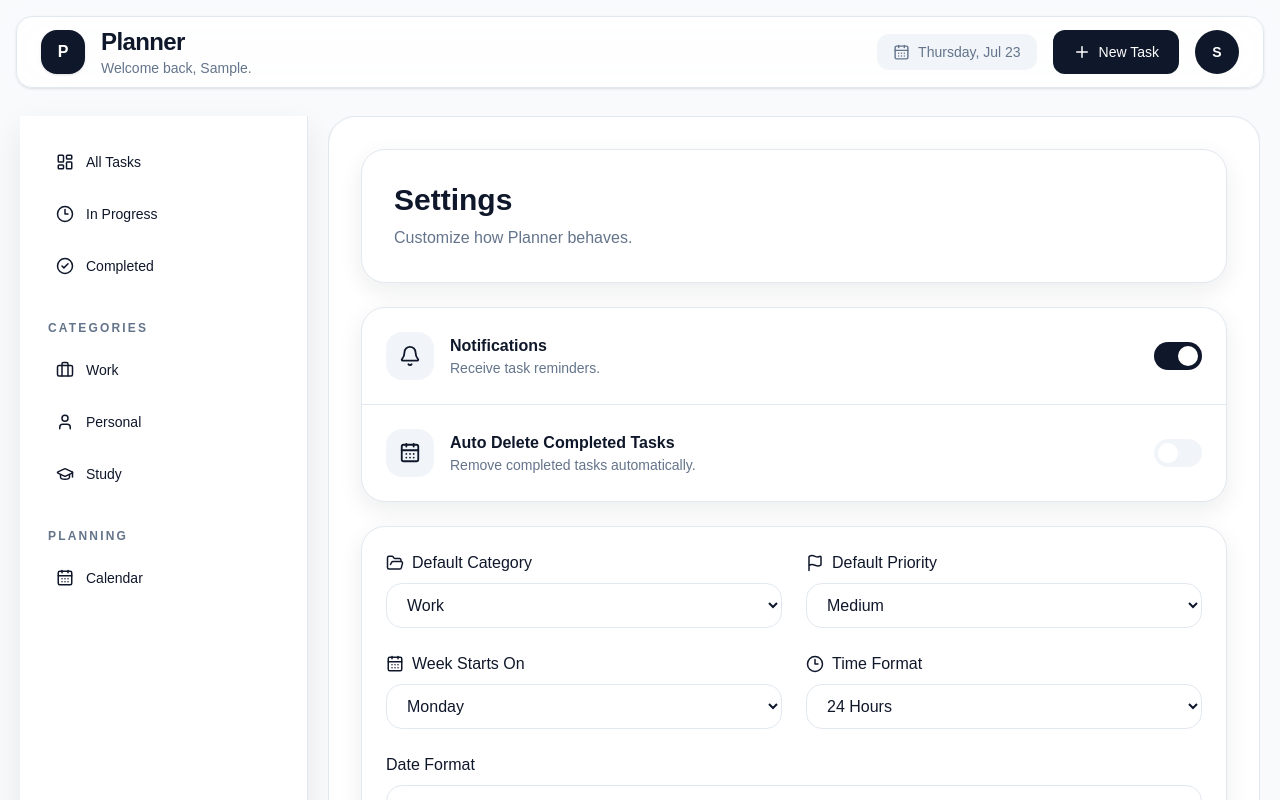
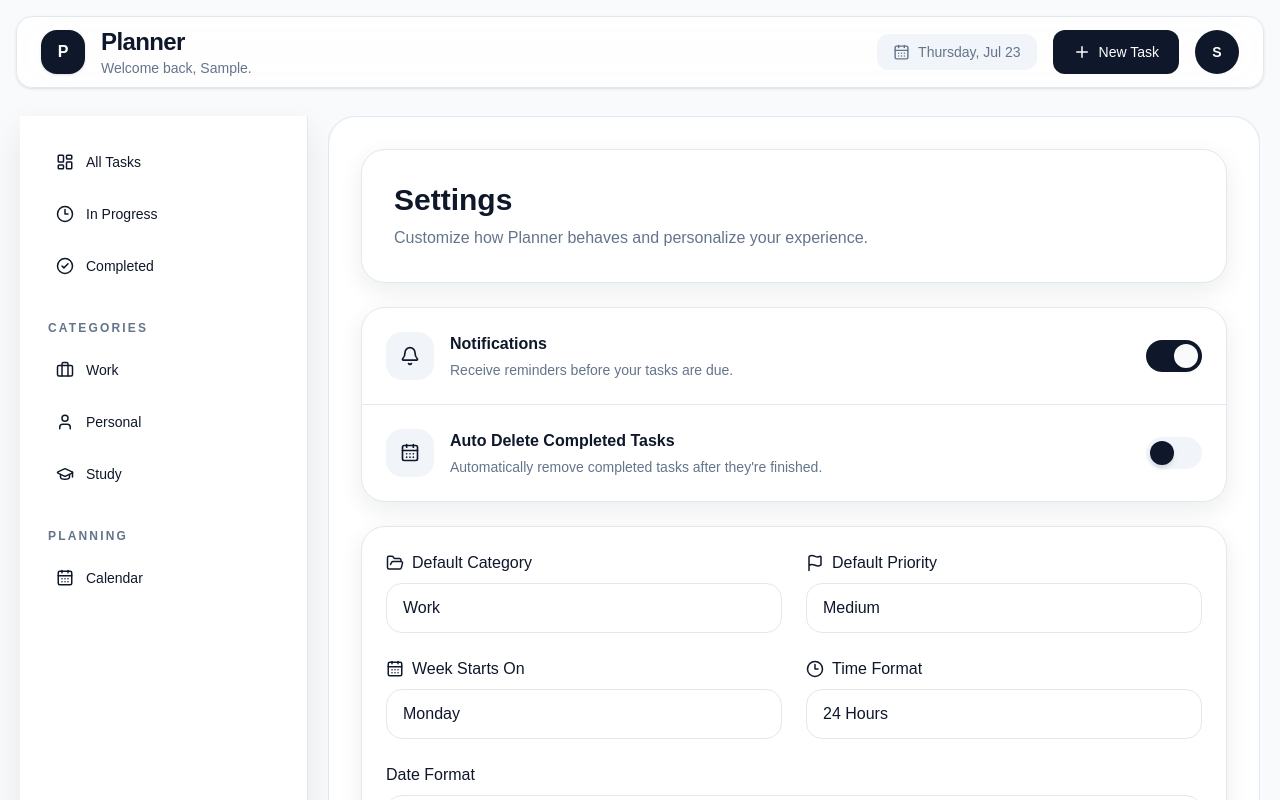
Before and after one commit to Ayman-Kz25/Planner, a React (Vite) app: page /settings in a window 1280 px wide. Built offline with nearby package versions, Linux system fonts and the light colour scheme; no server answers; the database is empty; sample sign-in values are in the browser's storage.

Commit message:
improving settings page toggle

```diff
--- a/package.json
+++ b/package.json
@@ -23,6 +23,7 @@
     "react": "^19.2.0",
     "react-calendar": "^6.0.0",
     "react-dom": "^19.2.0",
+    "react-hot-toast": "^2.6.0",
     "react-router-dom": "^7.12.0",
     "tailwindcss": "^4.1.18"
   },
--- /dev/null
+++ b/src/components/Toggle.jsx
@@ -0,0 +1,54 @@
+const Toggle = ({
+  checked,
+  onChange,
+  disabled = false,
+}) => {
+  return (
+    <button
+      type="button"
+      aria-pressed={checked}
+      disabled={disabled}
+      onClick={onChange}
+      className={`
+        relative
+        h-8
+        w-14
+        rounded-full
+        transition-colors
+        duration-300
+        ${
+          checked
+            ? "bg-primary-theme"
+            : "surface-theme"
+        }
+        ${
+          disabled
+            ? "cursor-not-allowed opacity-50"
+            : "cursor-pointer"
+        }
+      `}
+    >
+      <span
+        className={`
+          absolute
+          left-1
+          top-1/2
+          h-6
+          w-6
+          -translate-y-1/2
+          rounded-full
+          shadow-md
+          transition-all
+          duration-300
+          ${
+            checked
+              ? "left-7 bg-theme"
+              : "left-1 bg-primary-theme"
+          }
+        `}
+      />
+    </button>
+  );
+};
+
+export default Toggle;
--- /dev/null
+++ b/src/context/SettingsContext.jsx
@@ -0,0 +1,81 @@
+import {
+  createContext,
+  useContext,
+  useEffect,
+  useState,
+} from "react";
+
+const SettingsContext = createContext();
+
+const defaultSettings = {
+  notifications: true,
+  autoDelete: false,
+
+  defaultCategory: "Work",
+  defaultPriority: "Medium",
+
+  weekStarts: "Monday",
+
+  dateFormat: "DD/MM/YYYY",
+  timeFormat: "24 Hours",
+};
+
+export const SettingsProvider = ({ children }) => {
+  const [settings, setSettings] = useState(() => {
+    const stored = localStorage.getItem("planner-settings");
+
+    return stored
+      ? JSON.parse(stored)
+      : defaultSettings;
+  });
+
+  useEffect(() => {
+    localStorage.setItem(
+      "planner-settings",
+      JSON.stringify(settings)
+    );
+  }, [settings]);
+
+  const updateSetting = (key, value) => {
+    setSettings((prev) => ({
+      ...prev,
+      [key]: value,
+    }));
+  };
+
+  const updateSettings = (newSettings) => {
+    setSettings((prev) => ({
+      ...prev,
+      ...newSettings,
+    }));
+  };
+
+  const resetSettings = () => {
+    setSettings(defaultSettings);
+  };
+
+  return (
+    <SettingsContext.Provider
+      value={{
+        settings,
+        updateSetting,
+        updateSettings,
+        resetSettings,
+      }}
+    >
+      {children}
+    </SettingsContext.Provider>
+  );
+};
+
+export const useSettings = () => {
+  const context = useContext(SettingsContext);
+
+  if (!context) {
+    throw new Error(
+      "useSettings must be used inside SettingsProvider."
+    );
+  }
+
+  return context;
+};
--- a/src/pages/SettingsPage.jsx
+++ b/src/pages/SettingsPage.jsx
@@ -1,5 +1,3 @@
-import { useState } from "react";
-
 import {
   Bell,
   CalendarDays,
@@ -9,27 +7,14 @@ import {
   Save,
 } from "lucide-react";
 
+import { useSettings } from "../context/SettingsContext";
+import Toggle from "../components/Toggle";
+
 const SettingsPage = () => {
-  const [notifications, setNotifications] = useState(true);
-  const [autoDelete, setAutoDelete] = useState(false);
-
-  const [defaultCategory, setDefaultCategory] =
-    useState("Work");
-
-  const [defaultPriority, setDefaultPriority] =
-    useState("Medium");
-
-  const [weekStarts, setWeekStarts] =
-    useState("Monday");
-
-  const [dateFormat, setDateFormat] =
-    useState("DD/MM/YYYY");
-
-  const [timeFormat, setTimeFormat] =
-    useState("24 Hours");
+  const { settings, updateSetting } = useSettings();
 
   const handleSave = () => {
-    alert("Settings saved.");
+    alert("Settings saved successfully.");
   };
 
   const selectClasses = `
@@ -42,259 +27,204 @@ const SettingsPage = () => {
     border
     px-4
     py-3
+    text-sm
+    sm:text-base
     outline-none
     transition
+    appearance-none
+    cursor-pointer
   `;
 
   return (
     <div className="mx-auto w-full max-w-5xl space-y-6">
-
       {/* Header */}
 
       <section className="card-theme border-theme shadow-theme rounded-3xl border p-6 sm:p-8">
+        <h1 className="text-theme text-2xl font-bold md:text-3xl">Settings</h1>
 
-        <h1 className="text-theme text-2xl font-bold sm:text-3xl">
-          Settings
-        </h1>
-
-        <p className="text-muted-theme mt-2 text-sm sm:text-base">
-          Customize how Planner behaves.
+        <p className="text-muted-theme mt-2 max-w-2xl text-sm leading-6 sm:text-base">
+          Customize how Planner behaves and personalize your experience.
         </p>
-
       </section>
 
       {/* Preferences */}
 
-      <section className="card-theme border-theme shadow-theme rounded-3xl border">
-
+      <section className="card-theme border-theme shadow-theme overflow-hidden rounded-3xl border">
         {/* Notifications */}
 
-        <div className="border-theme flex items-center justify-between border-b p-6">
-
-          <div className="flex items-center gap-4">
-
-            <div className="icon-surface-theme flex h-12 w-12 items-center justify-center rounded-2xl">
-              <Bell size={22} />
+        <div className="border-theme flex flex-col gap-4 border-b p-5 sm:flex-row sm:items-center sm:justify-between sm:p-6">
+          <div className="flex items-start gap-4">
+            <div className="icon-surface-theme flex h-11 w-11 shrink-0 items-center justify-center rounded-2xl sm:h-12 sm:w-12">
+              <Bell size={20} />
             </div>
 
             <div>
-
-              <h3 className="text-theme font-semibold">
+              <h3 className="text-theme text-base font-semibold">
                 Notifications
               </h3>
 
-              <p className="text-muted-theme text-sm">
-                Receive task reminders.
+              <p className="text-muted-theme mt-1 text-sm leading-5">
+                Receive reminders before your tasks are due.
               </p>
-
             </div>
-
           </div>
 
-          <button
-            onClick={() =>
-              setNotifications(!notifications)
+          <Toggle
+            checked={settings.notifications}
+            onChange={() =>
+              updateSetting("notifications", !settings.notifications)
             }
-            className={`relative h-7 w-12 rounded-full transition ${
-              notifications
-                ? "primary-theme"
-                : "surface-theme"
-            }`}
-          >
-            <div
-              className={`absolute top-1 h-5 w-5 rounded-full bg-white transition ${
-                notifications
-                  ? "left-6"
-                  : "left-1"
-              }`}
-            />
-          </button>
-
+          />
         </div>
 
         {/* Auto Delete */}
 
-        <div className="flex items-center justify-between p-6">
-
-          <div className="flex items-center gap-4">
-
-            <div className="icon-surface-theme flex h-12 w-12 items-center justify-center rounded-2xl">
-              <CalendarDays size={22} />
+        <div className="flex flex-col gap-4 p-5 sm:flex-row sm:items-center sm:justify-between sm:p-6">
+          <div className="flex items-start gap-4">
+            <div className="icon-surface-theme flex h-11 w-11 shrink-0 items-center justify-center rounded-2xl sm:h-12 sm:w-12">
+              <CalendarDays size={20} />
             </div>
 
             <div>
-
-              <h3 className="text-theme font-semibold">
+              <h3 className="text-theme text-base font-semibold">
                 Auto Delete Completed Tasks
               </h3>
 
-              <p className="text-muted-theme text-sm">
-                Remove completed tasks automatically.
+              <p className="text-muted-theme mt-1 text-sm leading-5">
+                Automatically remove completed tasks after they're finished.
               </p>
-
             </div>
-
           </div>
 
-          <button
-            onClick={() =>
-              setAutoDelete(!autoDelete)
-            }
-            className={`relative h-7 w-12 rounded-full transition ${
-              autoDelete
-                ? "primary-theme"
-                : "surface-theme"
-            }`}
-          >
-            <div
-              className={`absolute top-1 h-5 w-5 rounded-full bg-white transition ${
-                autoDelete
-                  ? "left-6"
-                  : "left-1"
-              }`}
-            />
-          </button>
-
+          <Toggle
+            checked={settings.autoDelete}
+            onChange={() => updateSetting("autoDelete", !settings.autoDelete)}
+          />
         </div>
-
       </section>
 
-      {/* Settings Form */}
+      {/* Form */}
 
       <section className="card-theme border-theme shadow-theme rounded-3xl border p-6">
-
-        <div className="grid gap-6 md:grid-cols-2">
-
+        <div className="grid grid-cols-1 gap-6 lg:grid-cols-2">
           {/* Category */}
 
           <div>
-
-            <label className="text-theme mb-2 flex items-center gap-2 font-medium">
+            <label className="text-theme mb-2 flex items-center gap-2 text-sm font-medium sm:text-base">
               <FolderOpen size={18} />
               Default Category
             </label>
 
             <select
-              value={defaultCategory}
-              onChange={(e) =>
-                setDefaultCategory(e.target.value)
-              }
+              value={settings.defaultCategory}
+              onChange={(e) => updateSetting("defaultCategory", e.target.value)}
               className={selectClasses}
             >
               <option>Work</option>
               <option>Personal</option>
               <option>Study</option>
             </select>
-
           </div>
 
           {/* Priority */}
 
           <div>
-
-            <label className="text-theme mb-2 flex items-center gap-2 font-medium">
+            <label className="text-theme mb-2 flex items-center gap-2 text-sm font-medium sm:text-base">
               <Flag size={18} />
               Default Priority
             </label>
 
             <select
-              value={defaultPriority}
-              onChange={(e) =>
-                setDefaultPriority(e.target.value)
-              }
+              value={settings.defaultPriority}
+              onChange={(e) => updateSetting("defaultPriority", e.target.value)}
               className={selectClasses}
             >
               <option>Low</option>
               <option>Medium</option>
               <option>High</option>
             </select>
-
           </div>
 
           {/* Week */}
 
           <div>
-
-            <label className="text-theme mb-2 flex items-center gap-2 font-medium">
+            <label className="text-theme mb-2 flex items-center gap-2 text-sm font-medium sm:text-base">
               <CalendarDays size={18} />
               Week Starts On
             </label>
 
             <select
-              value={weekStarts}
-              onChange={(e) =>
-                setWeekStarts(e.target.value)
-              }
+              value={settings.weekStarts}
+              onChange={(e) => updateSetting("weekStarts", e.target.value)}
               className={selectClasses}
             >
               <option>Monday</option>
               <option>Sunday</option>
             </select>
-
           </div>
 
           {/* Time */}
 
           <div>
-
-            <label className="text-theme mb-2 flex items-center gap-2 font-medium">
+            <label className="text-theme mb-2 flex items-center gap-2 text-sm font-medium sm:text-base">
               <Clock3 size={18} />
               Time Format
             </label>
 
             <select
-              value={timeFormat}
-              onChange={(e) =>
-                setTimeFormat(e.target.value)
-              }
+              value={settings.timeFormat}
+              onChange={(e) => updateSetting("timeFormat", e.target.value)}
               className={selectClasses}
             >
               <option>24 Hours</option>
               <option>12 Hours</option>
             </select>
-
           </div>
 
           {/* Date */}
 
-          <div className="md:col-span-2">
-
-            <label className="text-theme mb-2 block font-medium">
+          <div className="lg:col-span-2">
+            <label className="text-theme mb-2 block text-sm font-medium sm:text-base">
               Date Format
             </label>
 
             <select
-              value={dateFormat}
-              onChange={(e) =>
-                setDateFormat(e.target.value)
-              }
+              value={settings.dateFormat}
+              onChange={(e) => updateSetting("dateFormat", e.target.value)}
               className={selectClasses}
             >
               <option>DD/MM/YYYY</option>
               <option>MM/DD/YYYY</option>
               <option>YYYY-MM-DD</option>
             </select>
-
           </div>
-
         </div>
 
-        {/* Footer */}
-
-        <div className="mt-8 flex justify-end">
-
+        <div className="mt-8 flex">
           <button
             onClick={handleSave}
-            className="primary-theme rounded-2xl px-6 py-3 font-medium transition hover:opacity-90 flex items-center gap-2"
+            className="
+              primary-theme
+              flex
+              w-full
+              items-center
+              justify-center
+              gap-2
+              rounded-2xl
+              px-6
+              py-3
+              font-medium
+              transition
+              hover:opacity-90
+              sm:ml-auto
+              sm:w-auto
+            "
           >
             <Save size={18} />
             Save Settings
           </button>
-
         </div>
-
       </section>
-
     </div>
   );
 };
```
Also changed, not shown: src/main.jsx (+8 -5 lines), 1 other file (tests, documents, lock files or other folders).
